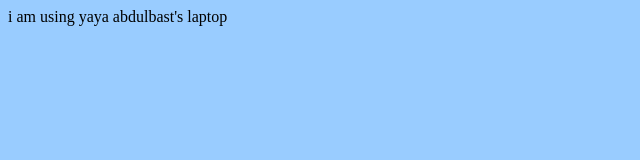
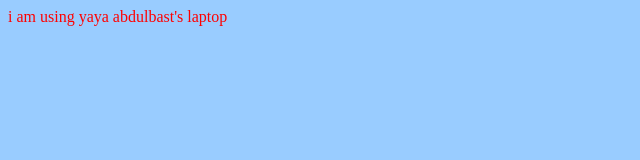
Before and after one commit to abdulbasitkay/ahamad, a plain HTML site: page index.html in a window 1280 px wide. Shown: the whole page, without its empty margins (0-640 px from the left). Drawn offline with Linux system fonts and the light colour scheme.

Commit message:
Update index.html

```diff
--- a/index.html
+++ b/index.html
@@ -5,8 +5,8 @@
 	</haad>
 
 	<body bgcolor="99ccff">
-	 	<p textcolor="red">
-	 		i am using yaya abdulbast's laptop
+	 	<p>
+			<font color="red">i am using yaya abdulbast's laptop </font>
 	 	</p>
 	 </body>
 
```
